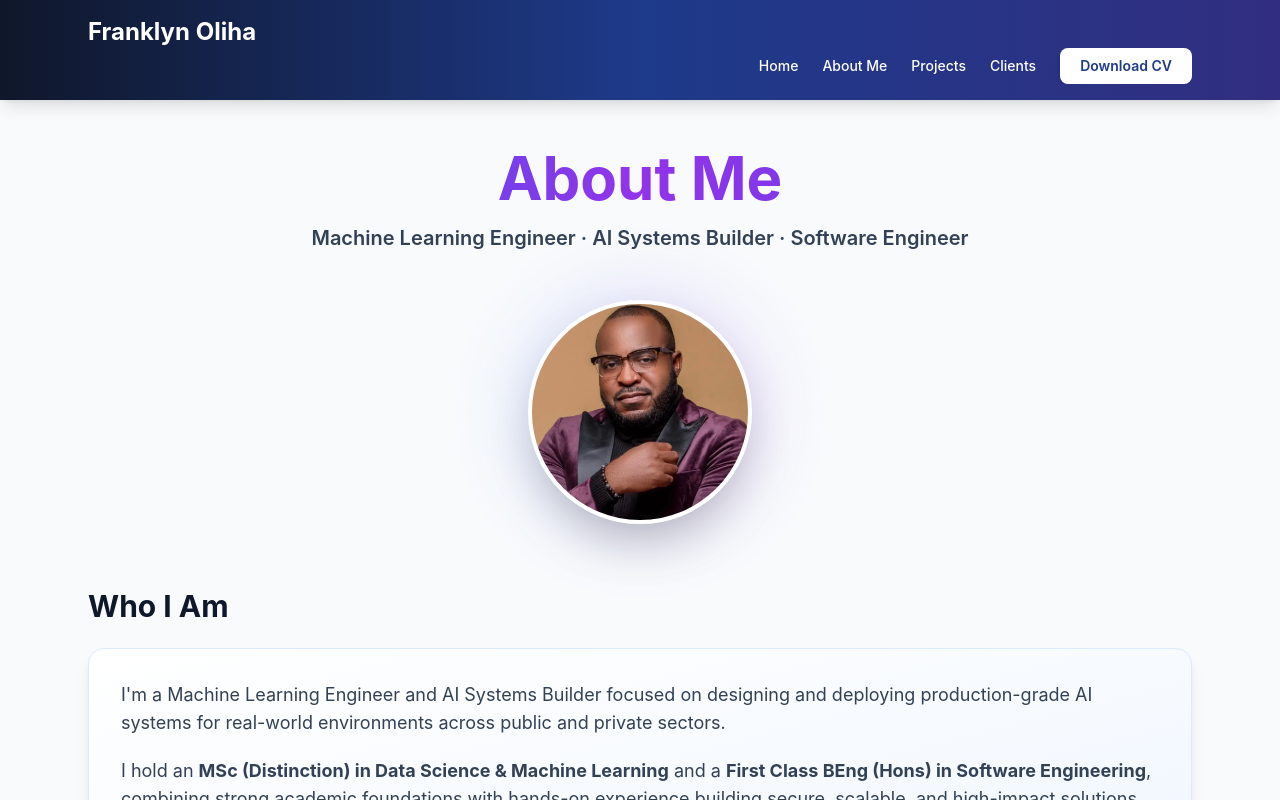
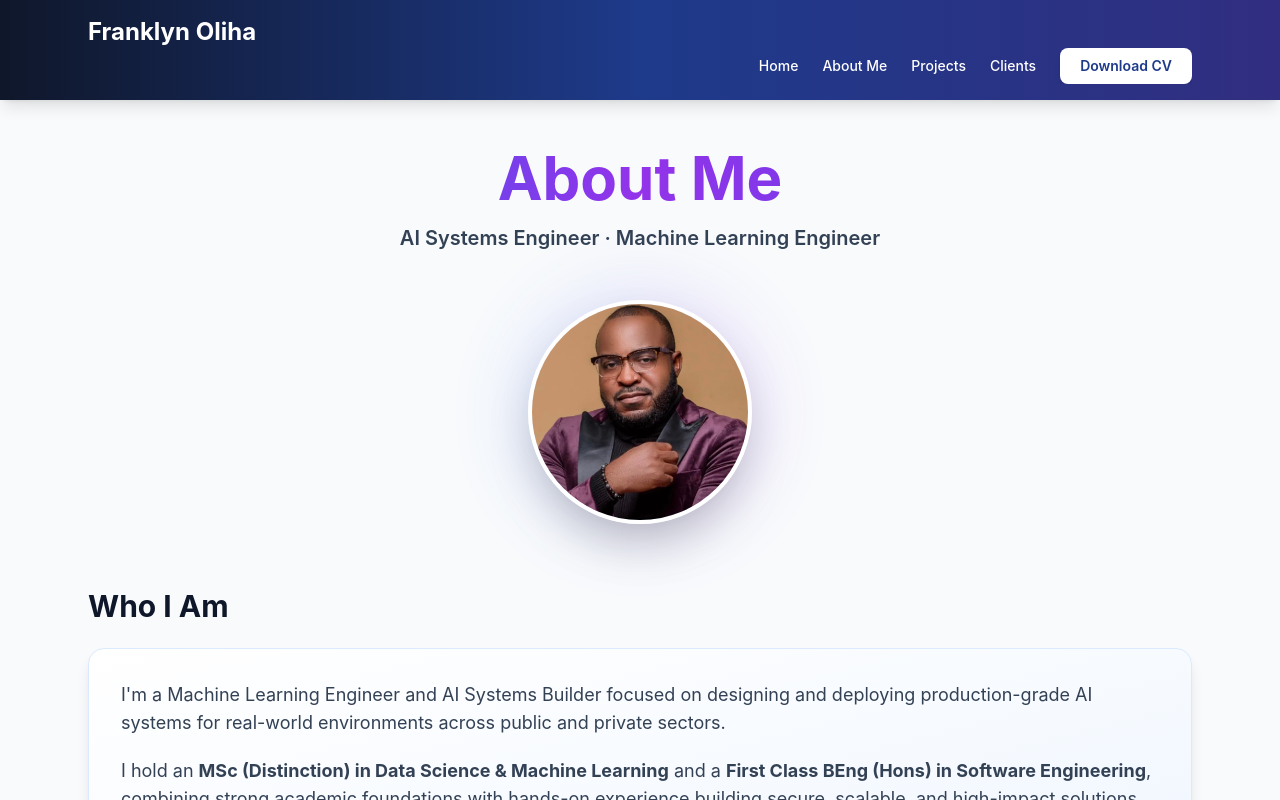
Before and after one commit to Franklyn-SWE/franklyn-portfolio, a React (Vite) app: page /about in a window 1280 px wide. Shown: the top 800 px of the page. Built offline with nearby package versions, Linux system fonts and the light colour scheme.

Commit message:
Update professional title and descriptions

```diff
--- a/src/components/Hero.jsx
+++ b/src/components/Hero.jsx
@@ -10,8 +10,7 @@ export default function Hero() {
                 Franklyn Oliha
               </h1>
               <p className="text-base md:text-lg lg:text-xl text-slate-700 font-semibold md:whitespace-nowrap">
-                Machine Learning Engineer · AI Systems Builder · Software
-                Engineer
+                AI Systems Engineer · Machine Engineer
               </p>
               <p className="text-sm md:text-base text-slate-500 italic">
                 Machine Learning Engineer (UK Public Sector) | Founder,
--- a/src/pages/About.jsx
+++ b/src/pages/About.jsx
@@ -7,8 +7,7 @@ export default function About() {
           About Me
         </h1>
         <p className="text-lg md:text-xl text-slate-700 font-semibold max-w-3xl mx-auto">
-          Machine Learning Engineer &middot; AI Systems Builder &middot;
-          Software Engineer
+          AI Systems Engineer  &middot; Machine Learning Engineer
         </p>
       </div>
 
```
